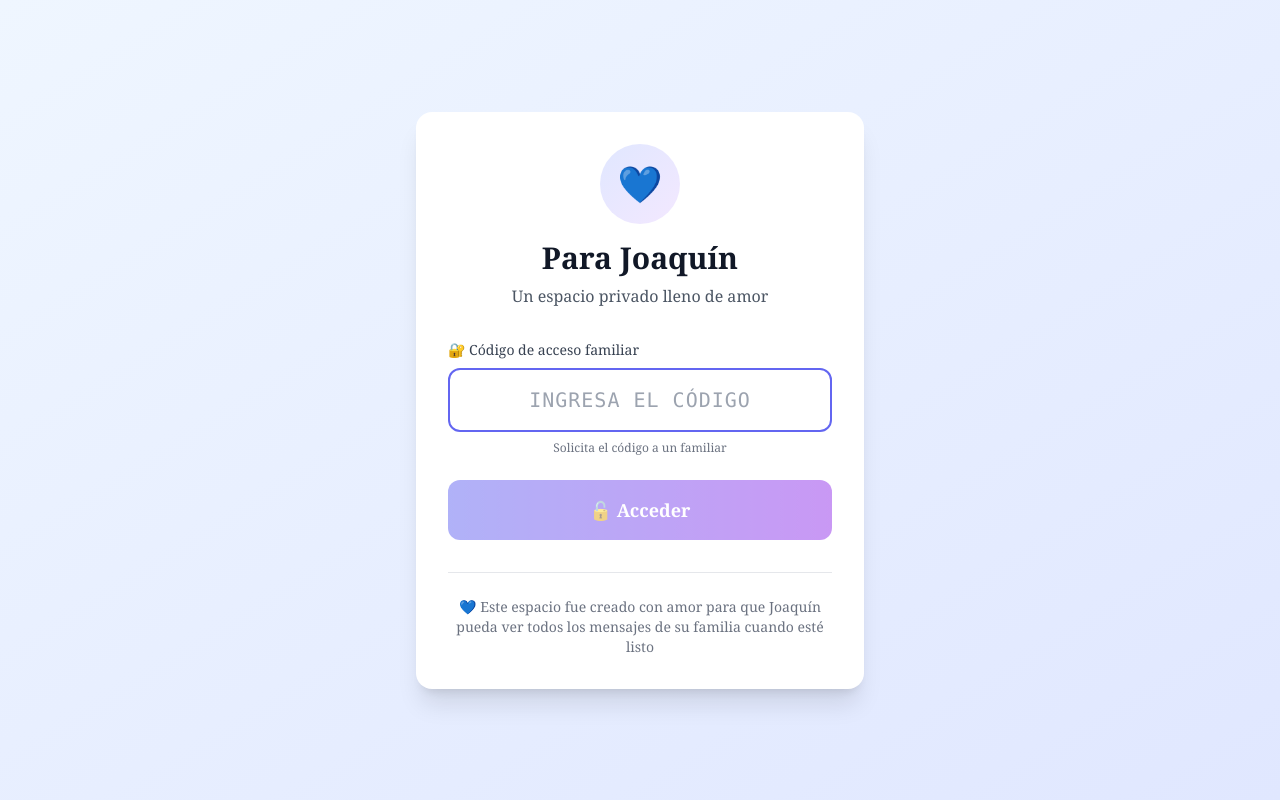
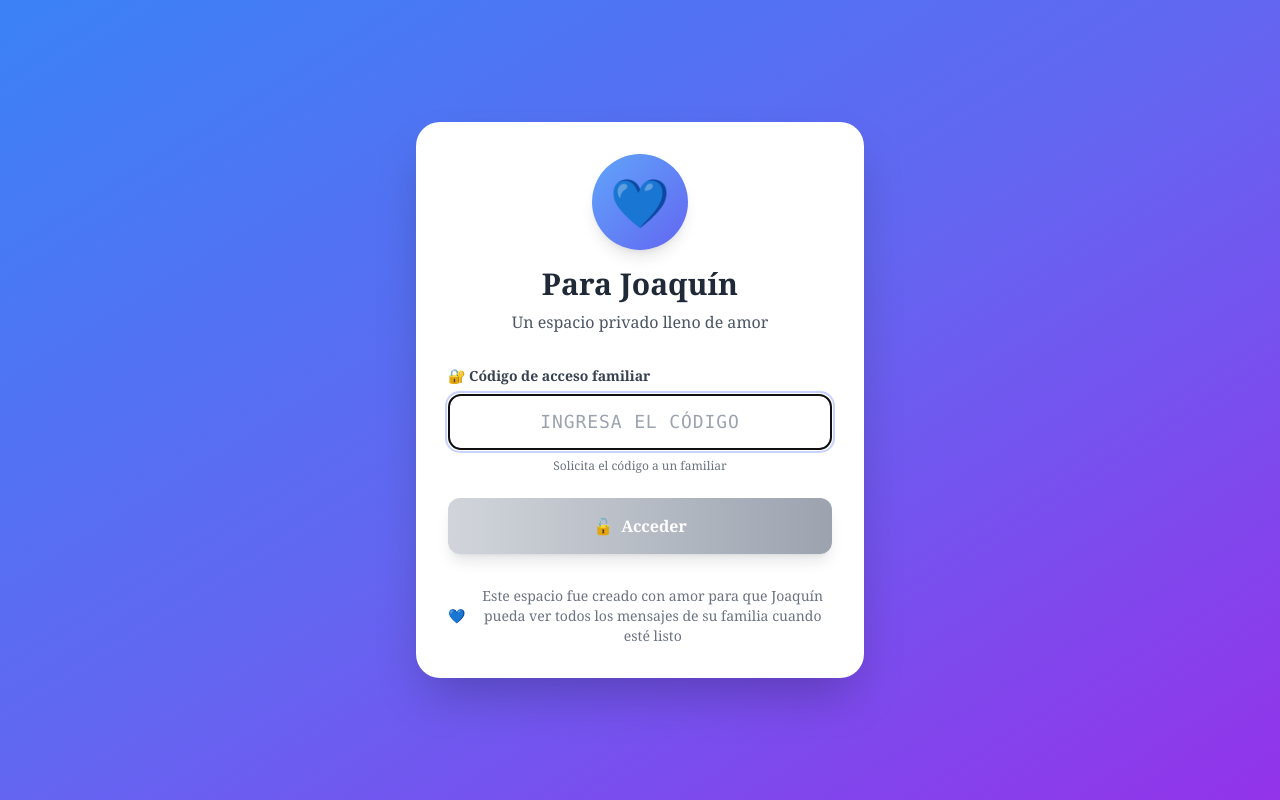
Before and after one commit to cjerez7025/parajoaquin, a React (Vite) app: page / in a window 1280 px wide. Built offline with nearby package versions, Linux system fonts and the light colour scheme; no server answers; the database is empty.

Commit message:
version 10122025

```diff
--- a/src/components/AccessGate.jsx
+++ b/src/components/AccessGate.jsx
@@ -5,10 +5,10 @@ import { auth } from '../firebase/config';
 
 export default function AccessGate({ children }) {
   const [code, setCode] = useState('');
-  const [error, setError] = useState('');
-  const [loading, setLoading] = useState(false);
   const [hasAccess, setHasAccess] = useState(false);
   const [checking, setChecking] = useState(true);
+  const [loading, setLoading] = useState(false);
+  const [error, setError] = useState('');
 
   useEffect(() => {
     checkExistingAccess();
@@ -20,7 +20,7 @@ export default function AccessGate({ children }) {
 
     if (token && expiry && Date.now() < parseInt(expiry)) {
       // Verificar con Cloud Function que el token sigue válido
-      const functions = getFunctions();
+      const functions = getFunctions(undefined, 'us-central1');
       const verifyToken = httpsCallable(functions, 'verifyAccessToken');
 
       try {
@@ -75,6 +75,7 @@ export default function AccessGate({ children }) {
         localStorage.setItem('familyAccessToken', result.data.accessToken);
         localStorage.setItem('familyAccessExpiry', result.data.expiresAt.toString());
 
+        // Dar acceso (esto mostrará el children, que incluye AuthProvider)
         setHasAccess(true);
       } else {
         setError('❌ Código incorrecto. Verifica e intenta de nuevo.');
@@ -83,8 +84,6 @@ export default function AccessGate({ children }) {
     } catch (error) {
       console.error('Error validating code:', error);
       console.error('Error code:', error.code);
-      console.error('Error message:', error.message);
-      console.error('Error details:', error.details);
 
       if (error.code === 'functions/permission-denied') {
         setError('❌ Código incorrecto. Verifica e intenta de nuevo.');
@@ -102,93 +101,92 @@ export default function AccessGate({ children }) {
     }
   };
 
-  // Pantalla de verificación inicial
+  // Mientras verifica el token existente
   if (checking) {
     return (
-      <div className="min-h-screen flex items-center justify-center bg-gradient-to-br from-blue-50 to-indigo-100">
+      <div className="min-h-screen bg-gradient-to-br from-blue-500 via-indigo-500 to-purple-600 flex items-center justify-center">
         <div className="text-center">
-          <div className="animate-spin rounded-full h-12 w-12 border-b-2 border-indigo-600 mx-auto mb-4"></div>
-          <p className="text-gray-600">Verificando acceso...</p>
+          <div className="text-5xl mb-4">⏳</div>
+          <div className="text-xl text-white">Verificando acceso...</div>
         </div>
       </div>
     );
   }
 
-  // Pantalla de ingreso de código
-  if (!hasAccess) {
+  // Si ya tiene acceso válido, mostrar la app
+  if (hasAccess) {
+    return children;
+  }
+
+  // Mostrar pantalla de código
   return (
-      <div className="min-h-screen flex items-center justify-center bg-gradient-to-br from-blue-50 to-indigo-100 px-4">
-        <div className="max-w-md w-full">
-          <div className="bg-white rounded-2xl shadow-xl p-8">
-            {/* Header */}
+    <div className="min-h-screen bg-gradient-to-br from-blue-500 via-indigo-500 to-purple-600 flex items-center justify-center p-4">
+      <div className="bg-white rounded-3xl shadow-2xl p-8 max-w-md w-full">
+        {/* Logo */}
         <div className="text-center mb-8">
-              <div className="inline-flex items-center justify-center w-20 h-20 bg-gradient-to-br from-indigo-100 to-purple-100 rounded-full mb-4">
-                <span className="text-4xl">💙</span>
+          <div className="bg-gradient-to-br from-blue-400 to-indigo-500 w-24 h-24 rounded-full flex items-center justify-center mx-auto mb-4 shadow-lg">
+            <span className="text-5xl">💙</span>
           </div>
-              <h1 className="text-3xl font-bold text-gray-900 mb-2">
-                Para Joaquín
-              </h1>
-              <p className="text-gray-600">
-                Un espacio privado lleno de amor
-              </p>
+          <h1 className="text-3xl font-bold text-gray-800 mb-2">Para Joaquín</h1>
+          <p className="text-gray-600">Un espacio privado lleno de amor</p>
         </div>
 
         {/* Formulario */}
         <form onSubmit={handleSubmit} className="space-y-6">
           <div>
-                <label className="block text-sm font-medium text-gray-700 mb-2">
+            <label className="flex items-center gap-2 text-sm font-semibold text-gray-700 mb-2">
               🔐 Código de acceso familiar
             </label>
             <input
               type="text"
               value={code}
-                  onChange={(e) => setCode(e.target.value.toUpperCase())}
+              onChange={(e) => setCode(e.target.value)}
               placeholder="Ingresa el código"
-                  className="w-full px-4 py-4 border-2 border-gray-300 rounded-xl focus:border-indigo-500 focus:outline-none text-center text-xl font-mono tracking-wider uppercase"
               disabled={loading}
+              className="w-full px-4 py-3 border-2 border-gray-300 rounded-xl focus:border-indigo-500 focus:ring focus:ring-indigo-200 transition-all uppercase tracking-wider font-mono text-center text-lg"
               autoFocus
+              minLength={4}
+              required
             />
-                <p className="mt-2 text-xs text-gray-500 text-center">
+            <p className="text-xs text-gray-500 mt-2 text-center">
               Solicita el código a un familiar
             </p>
           </div>
 
+          {/* Error */}
           {error && (
-                <div className="bg-red-50 border-2 border-red-200 rounded-xl p-4">
-                  <p className="text-red-800 text-sm text-center font-medium">
-                    {error}
-                  </p>
+            <div className="bg-red-50 border-2 border-red-200 rounded-xl p-4 flex items-center gap-3">
+              <span className="text-2xl">⚠️</span>
+              <p className="text-sm text-red-700 flex-1">{error}</p>
             </div>
           )}
 
+          {/* Botón */}
           <button
             type="submit"
-                disabled={loading || !code || code.length < 4}
-                className="w-full py-4 bg-gradient-to-r from-indigo-500 to-purple-600 text-white text-lg font-semibold rounded-xl hover:shadow-xl transition-all disabled:opacity-50 disabled:cursor-not-allowed"
+            disabled={loading || code.length < 4}
+            className="w-full bg-gradient-to-r from-indigo-500 to-purple-600 text-white font-bold py-4 rounded-xl hover:from-indigo-600 hover:to-purple-700 disabled:from-gray-300 disabled:to-gray-400 disabled:cursor-not-allowed transform hover:scale-[1.02] active:scale-[0.98] transition-all shadow-lg flex items-center justify-center gap-2"
           >
             {loading ? (
-                  <span className="flex items-center justify-center gap-2">
-                    <div className="animate-spin rounded-full h-5 w-5 border-b-2 border-white"></div>
+              <>
+                <span className="inline-block w-5 h-5 border-3 border-white border-t-transparent rounded-full animate-spin"></span>
                 Verificando...
-                  </span>
+              </>
             ) : (
-                  '🔓 Acceder'
+              <>
+                <span>🔓</span>
+                Acceder
+              </>
             )}
           </button>
         </form>
 
         {/* Footer */}
-            <div className="mt-8 pt-6 border-t border-gray-200">
-              <p className="text-sm text-gray-500 text-center">
-                💙 Este espacio fue creado con amor para que Joaquín pueda ver todos los mensajes de su familia cuando esté listo
-              </p>
-            </div>
+        <div className="mt-8 text-center text-gray-500 text-sm flex items-center justify-center gap-2">
+          <span>💙</span>
+          <p>Este espacio fue creado con amor para que Joaquín pueda ver todos los mensajes de su familia cuando esté listo</p>
         </div>
       </div>
     </div>
   );
 }
-
-  // Usuario tiene acceso, mostrar el contenido
-  return children;
-}
--- a/src/contexts/AuthContext.jsx
+++ b/src/contexts/AuthContext.jsx
@@ -9,13 +9,27 @@ export const useAuth = () => useContext(AuthContext);
 export const AuthProvider = ({ children }) => {
   const [currentUser, setCurrentUser] = useState(null);
   const [userProfile, setUserProfile] = useState(undefined);
-  const [allProfiles, setAllProfiles] = useState([]); // 👈 NUEVO: Todos los perfiles
+  const [allProfiles, setAllProfiles] = useState([]);
   const [loading, setLoading] = useState(true);
   const [profilesLoading, setProfilesLoading] = useState(true);
 
-  // Cargar todos los perfiles al inicio
+  // Cargar todos los perfiles al inicio Y cuando cambie la autenticación
   useEffect(() => {
-    loadAllProfiles();
+    const loadProfilesIfAuthenticated = async () => {
+      // Esperar un momento para que Firebase Auth se inicialice
+      await new Promise(resolve => setTimeout(resolve, 500));
+
+      // Verificar si hay usuario autenticado (aunque sea anónimo)
+      const hasToken = localStorage.getItem('familyAccessToken');
+
+      if (hasToken) {
+        await loadAllProfiles();
+      } else {
+        setProfilesLoading(false);
+      }
+    };
+
+    loadProfilesIfAuthenticated();
   }, []);
 
   // Cargar usuario guardado
```
Lines whose indentation alone changed are shown as unchanged.
